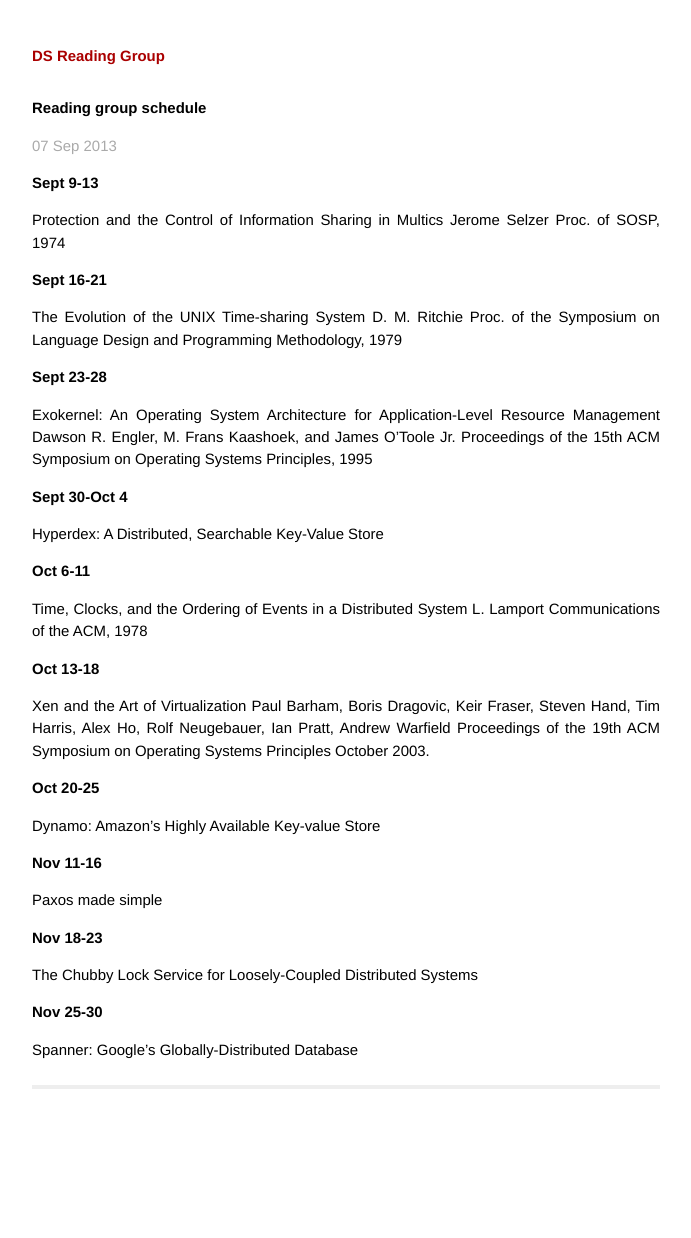
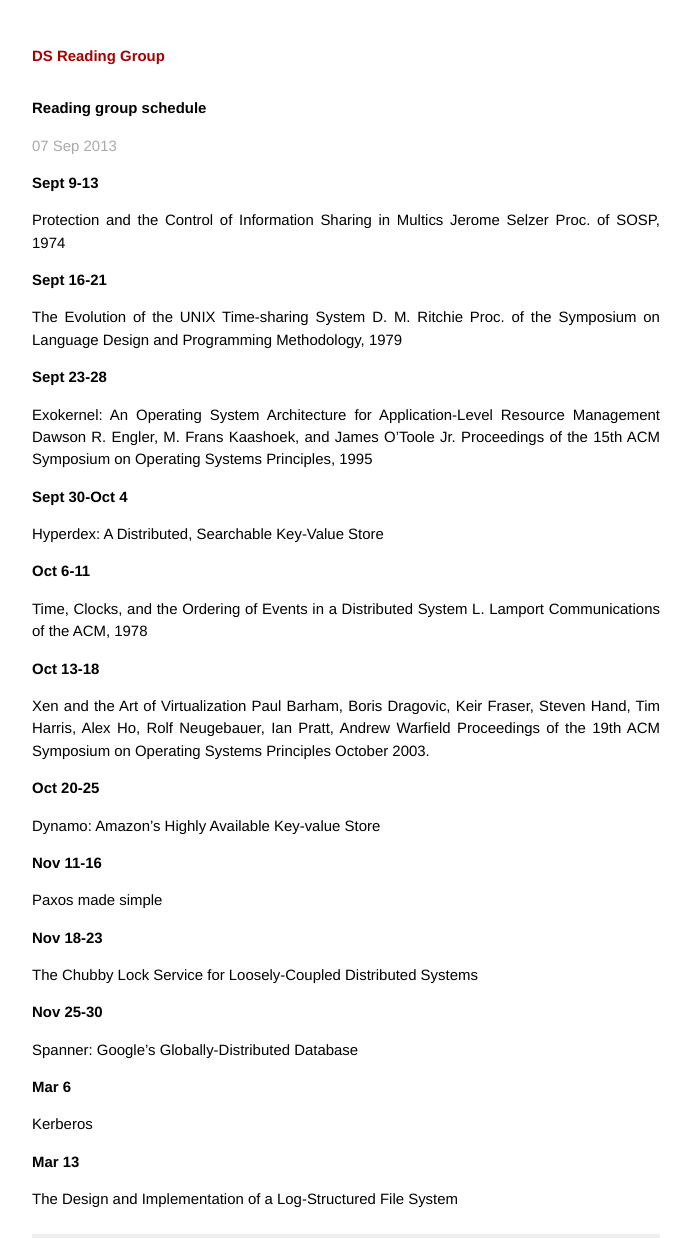
Before and after one commit to columbia/ds_reading_group, a Jekyll site: the page built from _posts/2013-09-07-schedule.markdown, in a window 1280 px wide. Shown: the whole page, without its empty margins (294-985 px from the left). Built offline with Jekyll 4.4.1, drawn with Linux system fonts in a browser that asks for light colours; before the commit the page ends 1089 px from its top, so only the background shows below that.

Commit message:
Update 2013-09-07-schedule.markdown

```diff
--- a/_posts/2013-09-07-schedule.markdown
+++ b/_posts/2013-09-07-schedule.markdown
@@ -44,3 +44,9 @@
 
 # Nov 25-30
 Spanner: Google’s Globally-Distributed Database
+
+# Mar 6
+Kerberos
+
+# Mar 13
+The Design and Implementation of a Log-Structured File System
```
